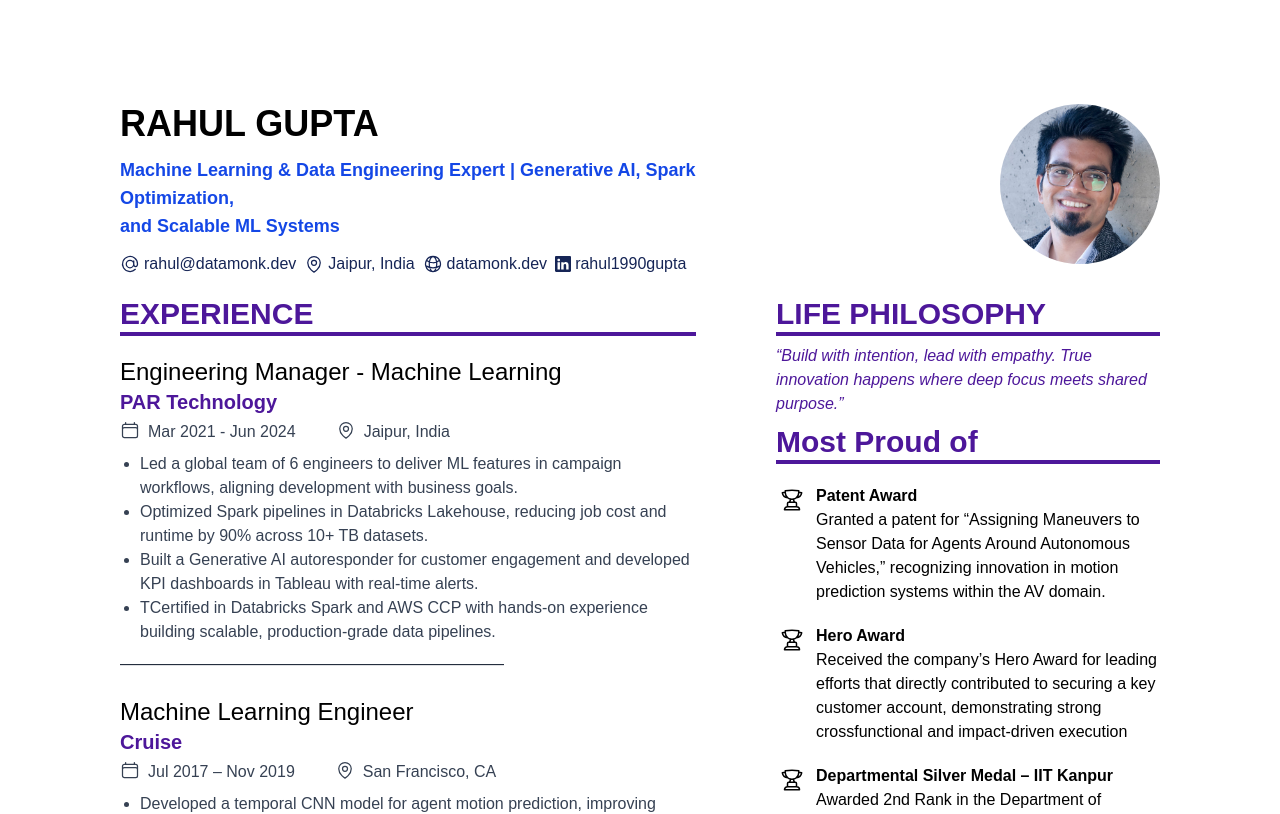
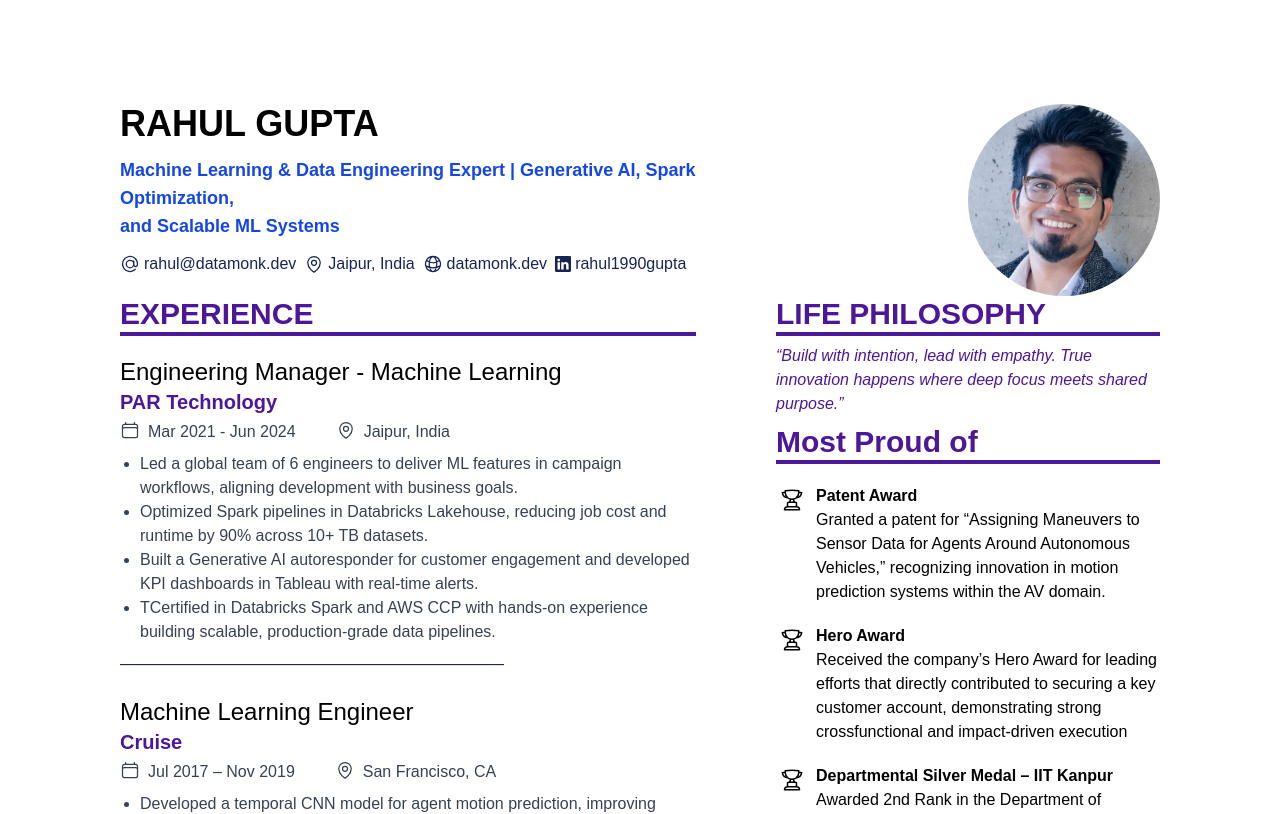
Before and after one commit to om-khorwal/Resume-Vessel, a Next.js app: page / in a window 1280 px wide. Shown: the top 814 px of the page. Built offline with nearby package versions, Linux system fonts and the light colour scheme.

Commit message:
first commit

```diff
--- a/assets/Profileimg.tsx
+++ b/assets/Profileimg.tsx
@@ -1,11 +1,21 @@
-const ProfileImage = () => (
-  <div className="flex justify-end items-center">
+const ProfileImage = () => {
+  return (
+    <div className="relative w-24 h-24 sm:w-48 sm:h-48 rounded-full overflow-hidden group">
+      {/* Default Image */}
       <img
         src="/r.jpeg"
         alt="profile"
-      className="h-24 w-24 sm:h-40 sm:w-40 rounded-full object-cover"
+        className="absolute inset-0 w-full h-full object-cover transition-opacity duration-300 opacity-100 group-hover:opacity-0"
+      />
+
+      {/* Hover Image */}
+      <img
+        src="https://i.pinimg.com/736x/66/37/d4/6637d4e5e30685889c6296e4cb0aa9e3.jpg  "
+        alt="hover profile"
+        className="absolute inset-0 w-full h-full object-cover transition-opacity duration-300 opacity-0 group-hover:opacity-100"
       />
     </div>
   );
+};
 
 export default ProfileImage;
--- a/components/header.tsx
+++ b/components/header.tsx
@@ -10,7 +10,7 @@ import Name from "../assets/name";
 
 const Header = () => {
   return (
-    <div className="sm:w-full h-max flex flex-row  items-start justify-between gap-4 mb-5 px-4">
+    <div className="sm:w-full h-max flex flex-row  items-start justify-between gap-4  px-4">
 
       {/* Left: Name + Tagline + Links */}
       <div className="w-[65%] min-w-[240px] flex flex-col justify-center gap-3">
@@ -27,7 +27,7 @@ const Header = () => {
       </div>
 
       {/* Right: Image */}
-      <div className="w-[35%] min-w-[100px] flex justify-end">
+      <div className="w-[35%] min-w-[100px] flex justify-end ">
 
         <ProfileImage />
       </div>
```
Lines whose indentation alone changed are shown as unchanged.
